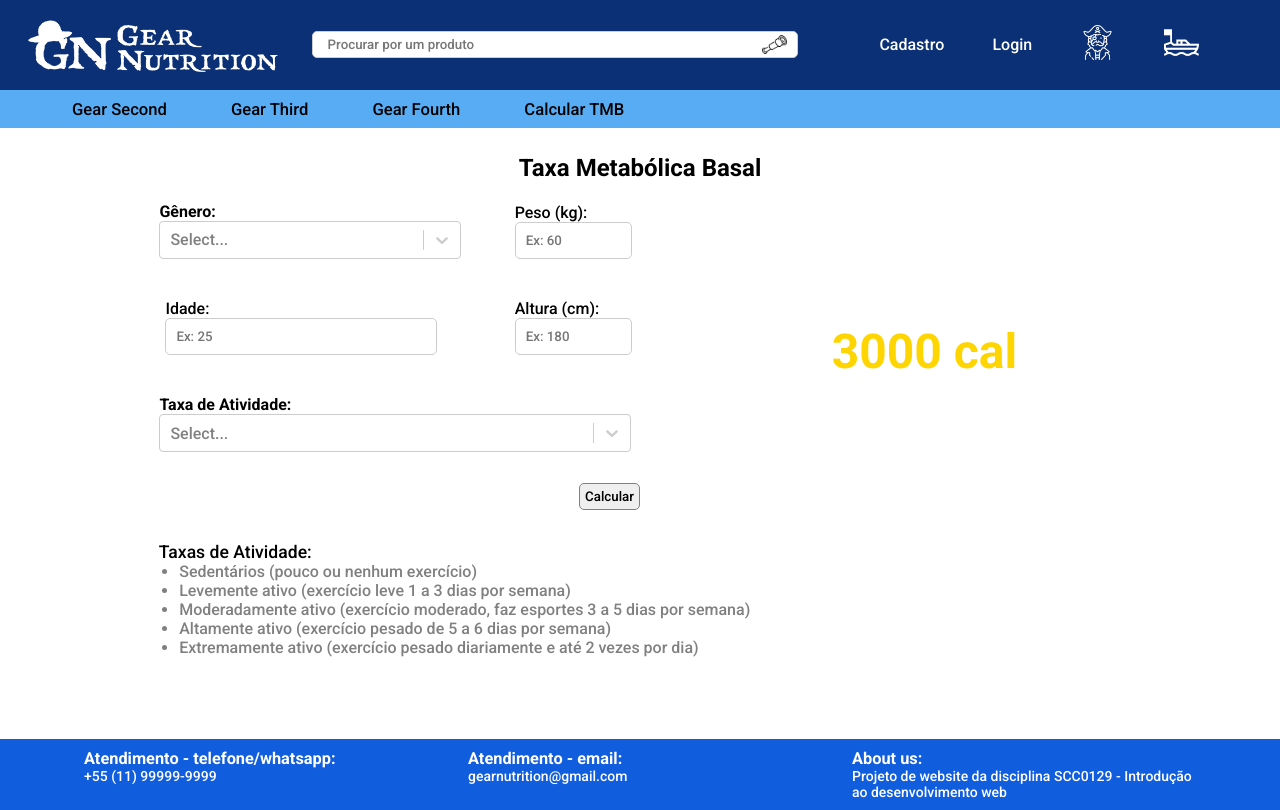
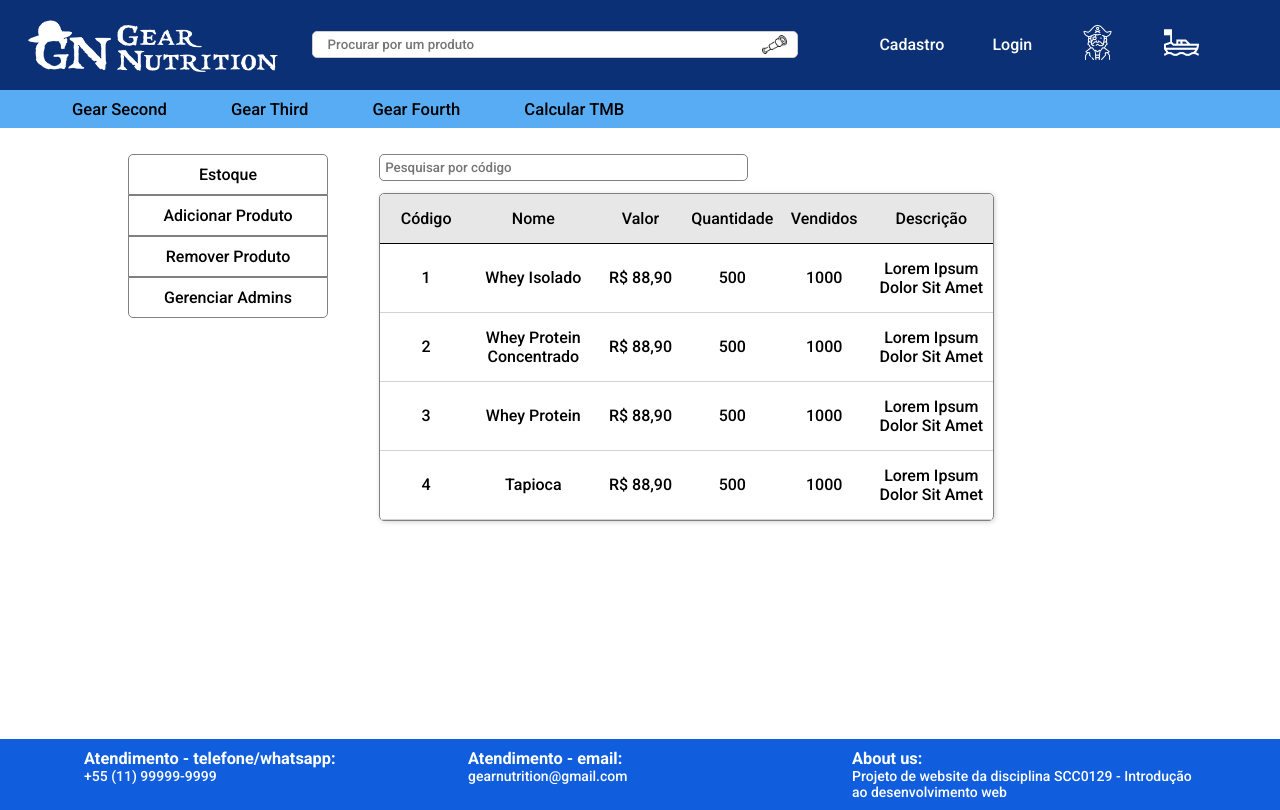
Before and after one commit to GKuabara/gear-nutrition, a React (Create React App) app in the folder front/: page /admin in a window 1280 px wide. Built offline with nearby package versions, Linux system fonts and the light colour scheme.

Commit message:
adding some incomplete admin pages

```diff
--- /dev/null
+++ b/front/src/Admin.js
@@ -0,0 +1,18 @@
+import { Route, BrowserRouter as Router, Routes } from "react-router-dom";
+import AdminNav from "./AdminNav";
+import Stock from "./Stock";
+
+const Admin = () => {
+    return (
+        <div className="admin-container">
+            <Router>
+                <AdminNav />
+                <Routes>
+                    <Route path="/admin" element={<Stock />} />
+                </Routes>
+            </Router>
+        </div>
+    );
+}
+
+export default Admin;
--- /dev/null
+++ b/front/src/AdminNav.js
@@ -0,0 +1,14 @@
+import { Link } from "react-router-dom";
+
+const AdminNav = () => {
+    return (
+        <div id="profile-options">
+            <Link id="top-nav" to="/admin">Estoque</Link>
+            <Link to="/admin">Adicionar Produto</Link>
+            <Link to="/admin">Remover Produto</Link>
+            <Link id="bottom-nav" to="/admin">Gerenciar Admins</Link>
+        </div>
+    );
+}
+
+export default AdminNav;
--- a/front/src/App.js
+++ b/front/src/App.js
@@ -7,6 +7,9 @@ import Homepage from './Home';
 import NewAddress from './NewAddress';
 import TMB from './Tmb';
 import ChangePwd from './ChangePwd';
+import Orders from './Orders';
+import Stock from './Stock';
+import Admin from './Admin';
 
 function App() {
   return (
@@ -14,7 +17,8 @@ function App() {
       <TopNavBar/>
       <BottomNavBar/>
       <div className="content">
-        <TMB />
+        {/* <TMB /> */}
+        <Admin />
         {/* <Homepage /> */}
         {/* <Profile /> */}
       </div>
--- a/front/src/Profile.js
+++ b/front/src/Profile.js
@@ -11,7 +11,7 @@ const Profile = () => {
     return (
         <div id="profile-container">
             <Router>
-                <ProfileNav/>
+                <ProfileNav />
                 <Routes>
                     <Route path="/changePwd" element={<ChangePwd />} />
                     <Route path="/orders" element={<Orders />} />
--- /dev/null
+++ b/front/src/Stock.js
@@ -0,0 +1,50 @@
+import { useState } from "react";
+import RowInfos from "./rowInfos";
+import './css/stock.css';
+
+const Stock = () => {
+    const colTitles = {key: "Código", name: "Nome", value: "Valor", qtt: "Quantidade", sold: "Vendidos", desc: "Descrição"};
+
+    const [stock, setStock] = useState([
+        {key: 1, name: "Whey Isolado", value: "R$ 88,90", qtt: 500, sold: 1000, desc: "Lorem Ipsum Dolor Sit Amet"},
+        {key: 2, name: "Whey Protein Concentrado", value: "R$ 88,90", qtt: 500, sold: 1000, desc: "Lorem Ipsum Dolor Sit Amet"},
+        {key: 3, name: "Whey Protein", value: "R$ 88,90", qtt: 500, sold: 1000, desc: "Lorem Ipsum Dolor Sit Amet"},
+        {key: 4, name: "Tapioca", value: "R$ 88,90", qtt: 500, sold: 1000, desc: "Lorem Ipsum Dolor Sit Amet"}
+    ]);
+
+    const lengths = [15, 20, 15, 15, 15, 20];
+
+    let [classes, setClasses] = useState(["info-row"])
+    function makeSelected(key) {
+        console.log(key, "selecionada")
+        // const curSelection = document.querySelector(".selected");
+        // console.log(curSelection)
+        // if (curSelection !== null) {
+        //     curSelection.class = "info-row";
+        //     curSelection.style.border = "1px solid grey"
+        // }
+        const newSelection = document.getElementById(key)
+        setClasses(['info-row selected']);
+        newSelection.style.border = "1px solid var(--vermelho)";
+    }
+
+    return (
+        <div id="stock-container">
+            <input type="text" placeholder="Pesquisar por código"/>
+            <div id="stock">
+                <RowInfos className={"row-titles"} sizes={lengths} infos={colTitles} />
+                {
+                stock.map((product) => {
+                    return (
+                        <div onMouseUp={() => {makeSelected(product.key)}} id={product.key} key={product.key}>
+                            <RowInfos className={classes} sizes={lengths} infos={product} />
+                        </div>
+                    );
+                })
+                }
+            </div>
+        </div>
+    );
+}
+
+export default Stock;
--- a/front/src/css/App.css
+++ b/front/src/css/App.css
@@ -6,6 +6,7 @@
     --azul-claro: #58ACF4;
     --preto: #333;
     --amarelo: rgb(255, 213, 0);
+    --vermelho: #c8472c;
     --sombra: 1px 1px 5px lightgrey;
 }
 
--- a/front/src/css/rowInfos.css
+++ b/front/src/css/rowInfos.css
@@ -1,6 +1,8 @@
 .info-col {
     display: inline-block;
-    padding: 15px;
+    padding-top: 15px;
+    padding-bottom: 15px;
+    vertical-align: middle;
 }
 
 .row-titles {
--- /dev/null
+++ b/front/src/css/stock.css
@@ -0,0 +1,25 @@
+#stock-container {
+    margin-left: 5%;
+    display: inline-block;
+    width: 60%;
+}
+
+#stock-container input {
+    border: 1px solid grey;
+    border-radius: 5px;
+    margin-bottom: 2%;
+    padding: 5px;
+    width: 60%;
+}
+
+#stock {
+    border: 1px solid grey;
+    border-radius: 5px;
+    box-shadow: var(--sombra);
+}
+
+#stock-container {
+    display: inline-block;
+    width: 60%;
+    margin-left: 5%;
+}
```
